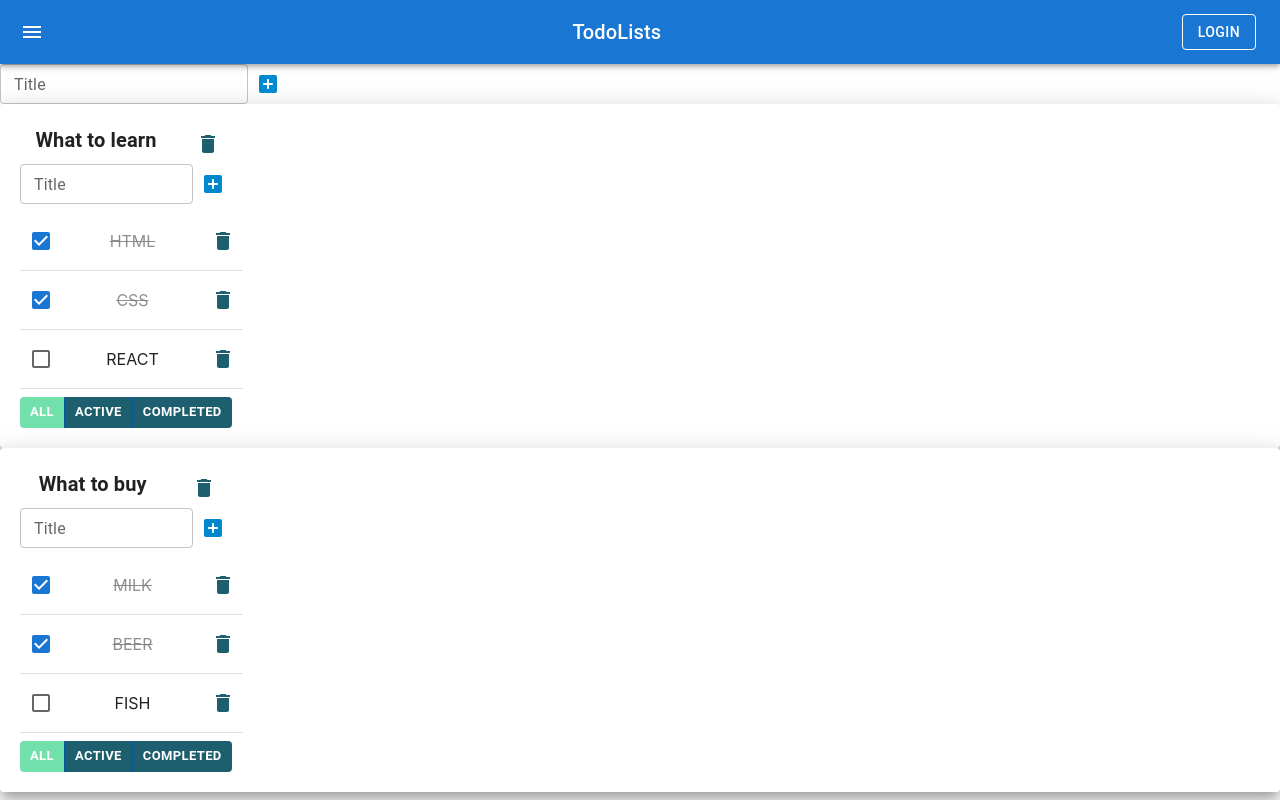
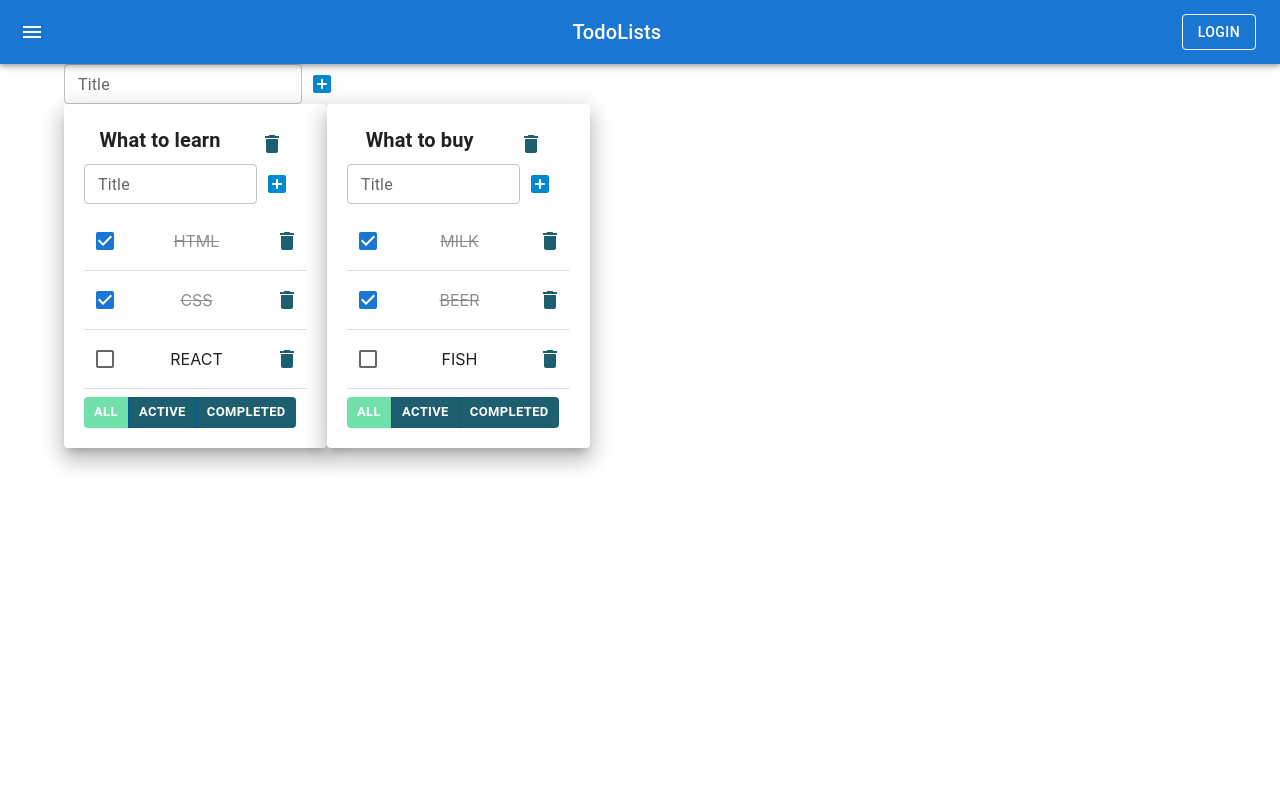
Before and after one commit to Pavel-SS/ToDo-list-Samurai-, a React (Create React App) app: page / in a window 1280 px wide. Built offline with nearby package versions, Linux system fonts and the light colour scheme.

Commit message:
Update App.tsx

```diff
--- a/src/App.tsx
+++ b/src/App.tsx
@@ -3,7 +3,7 @@ import './App.css';
 import TodoList from "./TodoList";
 import {v1} from "uuid";
 import AddItemForm from './AddItemForm';
-import { AppBar, IconButton, Paper, Toolbar, Typography, Button } from '@mui/material';
+import { AppBar, IconButton, Paper, Toolbar, Typography, Button, Container, Grid } from '@mui/material';
 import { Menu } from '@mui/icons-material';
 
 // Create
@@ -144,8 +144,15 @@ function App() {
                     <Button color="inherit" variant={"outlined"}>Login</Button>
                 </Toolbar>
             </AppBar>
-            <AddItemForm addItem={addTodo}/>
-            { todoListComponents }
+            <Container fixed>
+                <Grid container>
+                    <AddItemForm addItem={addTodo}/>
+                </Grid>
+                <Grid container>
+                    { todoListComponents }
+                </Grid>
+
+            </Container>
         </div>
     );
 }
```
